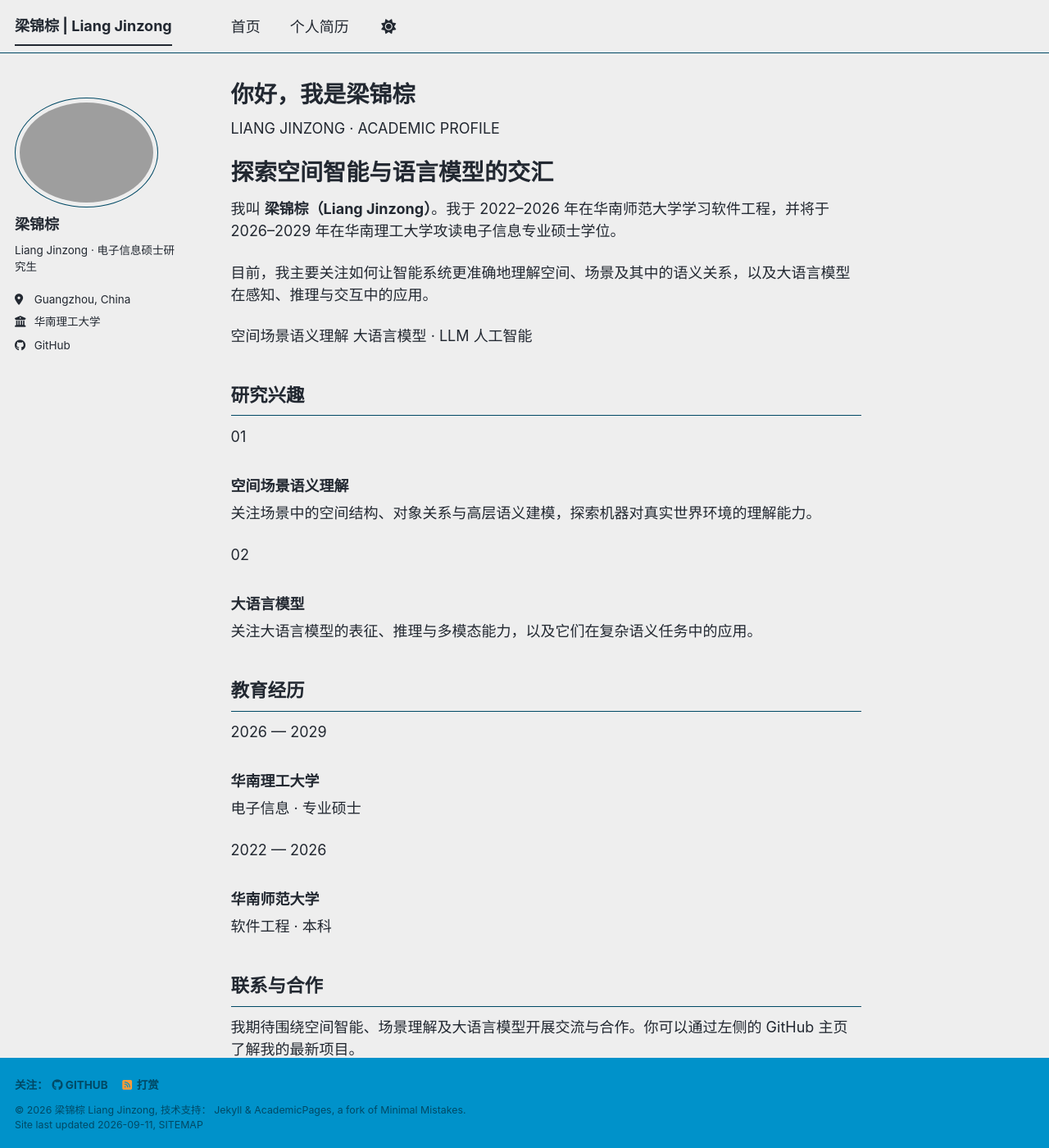
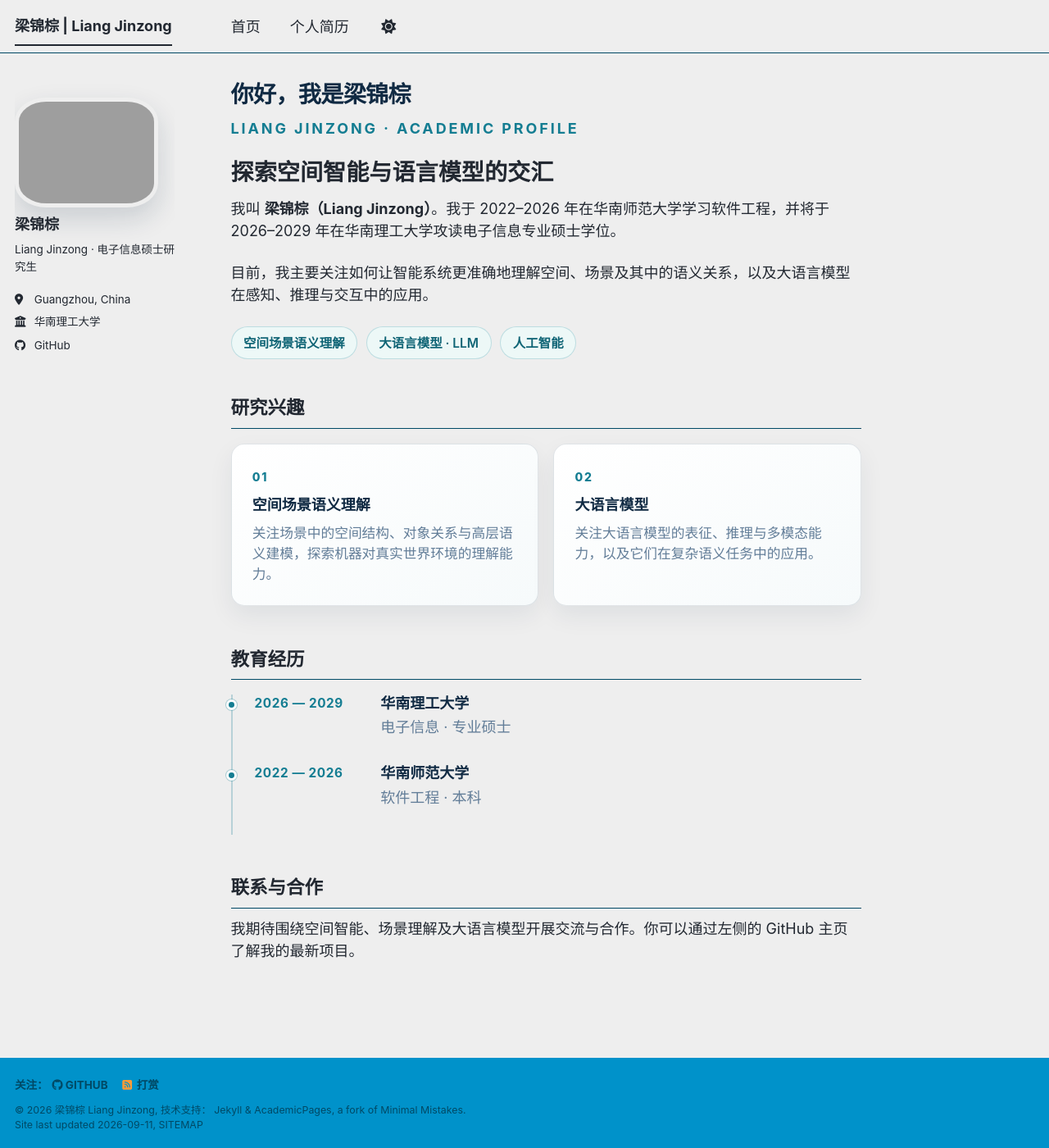
Before and after one commit to liangfeifan/zoom_liang, a Jekyll site: the page built from _pages/about.md, in a window 1280 px wide and 1400 px high. Shown: the whole window at 82% size. Built offline with Jekyll 4.4.1, drawn with Linux system fonts in a browser that asks for light colours; a style sheet for code colours, icons or effects is not loaded.

Commit message:
Polish academic homepage styling

```diff
--- a/assets/css/main.scss
+++ b/assets/css/main.scss
@@ -37,3 +37,101 @@
     "layout/sidebar",
     "layout/json_cv"
 ;
+
+/* Personal homepage enhancements */
+:root {
+  --lj-ink: #102a43;
+  --lj-muted: #627d98;
+  --lj-accent: #147d92;
+  --lj-soft: #edf8f7;
+  --lj-border: rgba(16, 42, 67, 0.12);
+}
+
+.page__title {
+  color: var(--lj-ink);
+  letter-spacing: -0.025em;
+}
+
+.home-kicker {
+  margin: 0 0 0.75rem;
+  color: var(--lj-accent);
+  font-size: 0.78rem;
+  font-weight: 700;
+  letter-spacing: 0.16em;
+}
+
+.research-tags {
+  display: flex;
+  flex-wrap: wrap;
+  gap: 0.6rem;
+  margin: 1.4rem 0 2.4rem;
+}
+
+.research-tags span {
+  padding: 0.42rem 0.8rem;
+  border: 1px solid rgba(20, 125, 146, 0.22);
+  border-radius: 999px;
+  background: var(--lj-soft);
+  color: #0f6475;
+  font-size: 0.86rem;
+  font-weight: 600;
+}
+
+.interest-grid {
+  display: grid;
+  grid-template-columns: repeat(2, minmax(0, 1fr));
+  gap: 1rem;
+  margin: 1rem 0 2.8rem;
+}
+
+.interest-card {
+  position: relative;
+  min-height: 190px;
+  padding: 1.4rem;
+  overflow: hidden;
+  border: 1px solid var(--lj-border);
+  border-radius: 16px;
+  background: linear-gradient(145deg, #ffffff, #f6fafb);
+  box-shadow: 0 12px 30px rgba(16, 42, 67, 0.07);
+}
+
+.interest-card h3 { margin: 0.6rem 0 0.65rem; color: var(--lj-ink); }
+.interest-card p { margin: 0; color: var(--lj-muted); font-size: 0.93rem; }
+.card-index { color: var(--lj-accent); font-size: 0.78rem; font-weight: 800; letter-spacing: 0.12em; }
+
+.timeline {
+  margin: 1rem 0 2.8rem;
+  border-left: 2px solid rgba(20, 125, 146, 0.25);
+}
+
+.timeline-item {
+  position: relative;
+  display: grid;
+  grid-template-columns: 132px 1fr;
+  gap: 1.2rem;
+  padding: 0 0 1.8rem 1.5rem;
+}
+
+.timeline-item::before {
+  position: absolute;
+  top: 0.35rem;
+  left: -0.43rem;
+  width: 0.72rem;
+  height: 0.72rem;
+  border: 3px solid #fff;
+  border-radius: 50%;
+  background: var(--lj-accent);
+  box-shadow: 0 0 0 1px rgba(20, 125, 146, 0.3);
+  content: "";
+}
+
+.timeline-date { color: var(--lj-accent); font-size: 0.85rem; font-weight: 700; letter-spacing: 0.04em; }
+.timeline-item h3 { margin: 0; color: var(--lj-ink); }
+.timeline-item p { margin: 0.25rem 0 0; color: var(--lj-muted); }
+
+.author__avatar img { border: 0; border-radius: 22%; box-shadow: 0 14px 32px rgba(16, 42, 67, 0.16); }
+
+@media (max-width: 700px) {
+  .interest-grid { grid-template-columns: 1fr; }
+  .timeline-item { grid-template-columns: 1fr; gap: 0.35rem; }
+}
```
